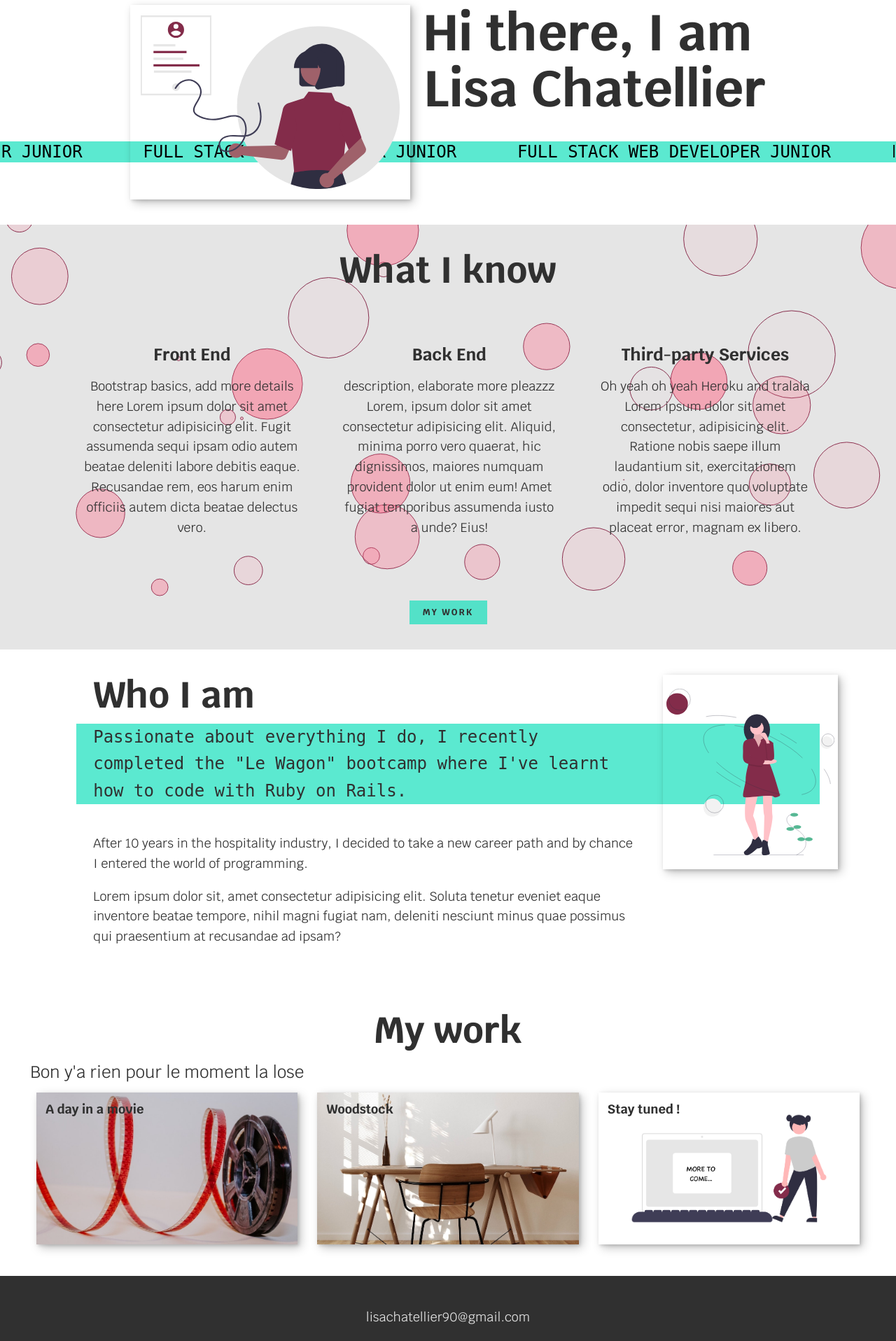
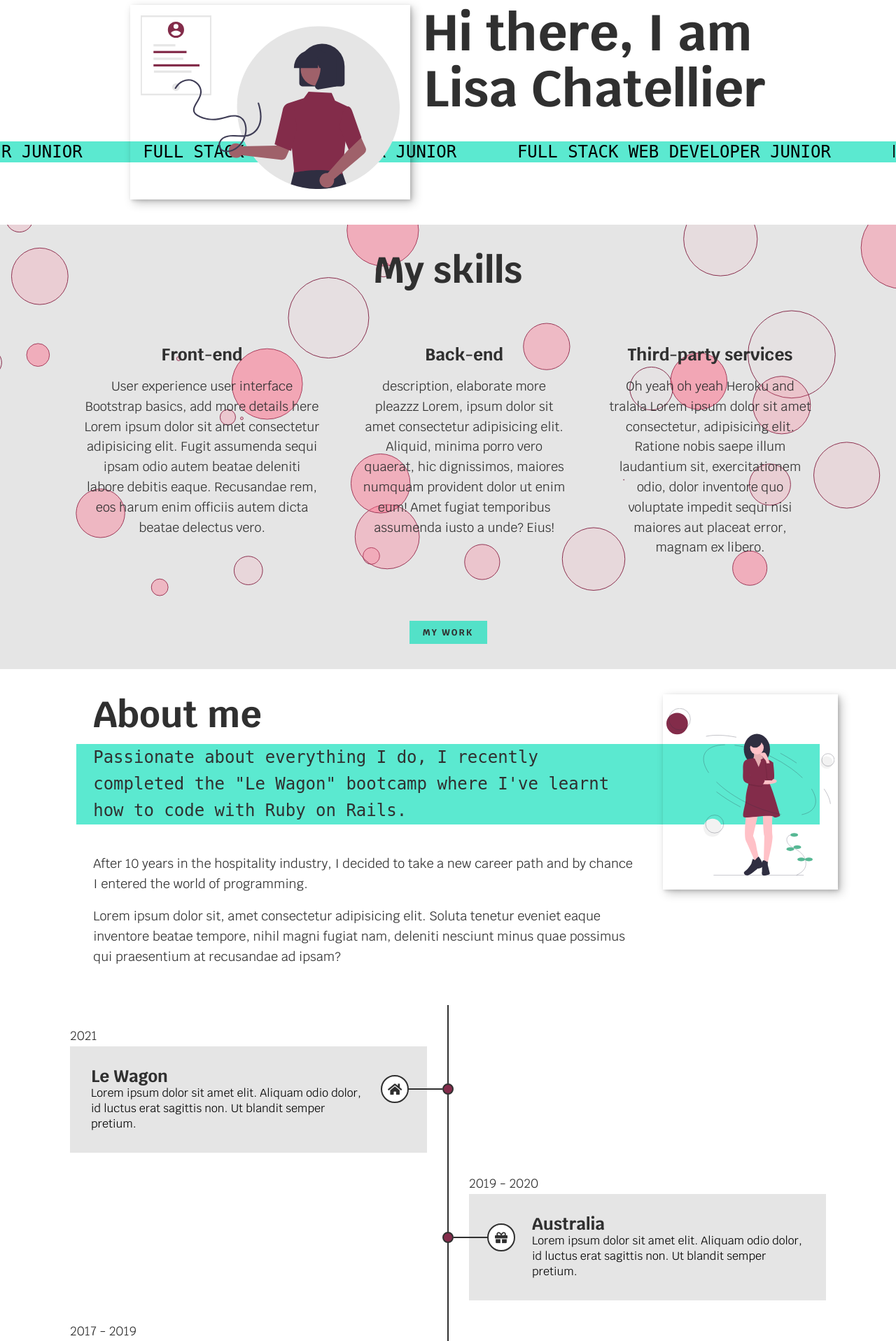
Before and after one commit to shinboram-90/cv-portfolio, a PHP site: page / in a window 1280 px wide. Shown: the part 108-2024 px from the top of the page at 70% size. Run offline with PHP 8.4, Linux system fonts and the light colour scheme; some web fonts are replaced.

Commit message:
root in place

```diff
--- a/assets/css/style.css
+++ b/assets/css/style.css
@@ -11,6 +11,7 @@
   --fw-bold: 700;
 
   --clr-light: #fff;
+  --clr-purple: #842c4b;
   --clr-dark: #303030;
   --clr-grey: #e5e5e5;
   --clr-accent: rgba(22, 224, 189, 0.7);
@@ -494,7 +495,197 @@ header {
   }
 }
 
-.container {
+.my-container {
   width: 100%;
   background-color: var(--clr-light);
 }
+
+/*------------------- TIMELINE -------------------*/
+
+.timeline {
+  position: relative;
+  width: 100%;
+  max-width: 1140px;
+  margin: 0 auto;
+  padding: 15px 0;
+}
+
+.timeline::after {
+  content: "";
+  position: absolute;
+  width: 2px;
+  background: var(--clr-dark);
+  top: 0;
+  bottom: 0;
+  left: 50%;
+  margin-left: -1px;
+}
+
+.container {
+  padding: 15px 30px;
+  position: relative;
+  background: inherit;
+  width: 50%;
+}
+
+.container.left {
+  left: 0;
+}
+
+.container.right {
+  left: 50%;
+}
+/*------------------- ROUND SHAPES -------------------*/
+.container::after {
+  content: "";
+  position: absolute;
+  width: 16px;
+  height: 16px;
+  top: calc(50% - 8px);
+  right: -8px;
+  background: var(--clr-purple);
+  border: 2px solid var(--clr-dark);
+  border-radius: 16px;
+  z-index: 1;
+}
+
+.container.right::after {
+  left: -8px;
+}
+
+.container::before {
+  content: "";
+  position: absolute;
+  width: 50px;
+  height: 2px;
+  top: calc(50% - 1px);
+  right: 8px;
+  background: var(--clr-dark);
+  z-index: 1;
+}
+
+.container.right::before {
+  left: 8px;
+}
+
+/* .container .date {
+  position: absolute;
+  display: inline-block;
+  top: calc(50% - 8px);
+  text-align: center;
+  text-transform: uppercase;
+  letter-spacing: 1px;
+  z-index: 1;
+}
+
+.container.left .date {
+  right: -75px;
+}
+
+.container.right .date {
+  left: -75px;
+} */
+
+/*------------------- ICONS -------------------*/
+.container .icon {
+  position: absolute;
+  display: inline-block;
+  width: 40px;
+  height: 40px;
+  padding: 9px 0;
+  top: calc(50% - 20px);
+  background: var(--clr-light);
+  border: 2px solid var(--clr-dark);
+  border-radius: 40px;
+  text-align: center;
+  font-size: 18px;
+  z-index: 1;
+}
+
+.container.left .icon {
+  right: 56px;
+}
+
+.container.right .icon {
+  left: 56px;
+}
+
+.container .content {
+  padding: 30px 90px 30px 30px;
+  background: var(--clr-grey);
+  position: relative;
+  /* border-radius: 0 500px 500px 0; */
+}
+
+.container.right .content {
+  padding: 30px 30px 30px 90px;
+  /* border-radius: 500px 0 0 500px; */
+}
+
+.container .content h2 {
+  margin: 0 0 10px 0;
+}
+
+.container .content p {
+  margin: 0;
+  font-size: 16px;
+  line-height: 22px;
+  color: #000000;
+}
+
+@media (max-width: 767.98px) {
+  .timeline::after {
+    left: 90px;
+  }
+
+  .container {
+    width: 100%;
+    padding-left: 120px;
+    padding-right: 30px;
+  }
+
+  .container.right {
+    left: 0%;
+  }
+
+  .container.left::after,
+  .container.right::after {
+    left: 82px;
+  }
+
+  .container.left::before,
+  .container.right::before {
+    left: 100px;
+    border-color: transparent var(--clr-dark) transparent transparent;
+  }
+
+  .container.left .date,
+  .container.right .date {
+    right: auto;
+    left: 15px;
+  }
+
+  .container.left .icon,
+  .container.right .icon {
+    right: auto;
+    left: 146px;
+  }
+
+  .container.left .content,
+  .container.right .content {
+    padding: 30px 30px 30px 90px;
+    /* border-radius: 500px 0 0 500px; */
+  }
+}
+
+.timeline .timeline-container .timeline-body:before {
+  content: "";
+  background: inherit;
+  width: 20px;
+  height: 20px;
+  display: block;
+  position: absolute;
+  left: -10px;
+  transform: rotate(45deg);
+  border-radius: 0 0 0 2px;
+}
--- a/home.html
+++ b/home.html
@@ -34,13 +34,13 @@
         <ul class="nav__list">
           <li class="nav__item"><a href="#home" class="nav__link">Home</a></li>
           <li class="nav__item">
-            <a href="#services" class="nav__link">My Services</a>
+            <a href="#services" class="nav__link">My skills</a>
           </li>
           <li class="nav__item">
-            <a href="#about" class="nav__link">About Me</a>
+            <a href="#about" class="nav__link">About me</a>
           </li>
           <li class="nav__item">
-            <a href="#work" class="nav__link">My Work</a>
+            <a href="#work" class="nav__link">My work</a>
           </li>
         </ul>
       </nav>
@@ -65,21 +65,22 @@
 
     <div id="particles-js"></div>
     <section class="my-services" id="services">
-      <h2 class="section__title section__title--services">What I know</h2>
+      <h2 class="section__title section__title--services">My skills</h2>
       <div class="services">
         <div class="service">
-          <h3>Front End</h3>
+          <h3>Front-end</h3>
           <p class="service__p">
-            Bootstrap basics, add more details here Lorem ipsum dolor sit amet
-            consectetur adipisicing elit. Fugit assumenda sequi ipsam odio autem
-            beatae deleniti labore debitis eaque. Recusandae rem, eos harum enim
-            officiis autem dicta beatae delectus vero.
+            User experience user interface Bootstrap basics, add more details
+            here Lorem ipsum dolor sit amet consectetur adipisicing elit. Fugit
+            assumenda sequi ipsam odio autem beatae deleniti labore debitis
+            eaque. Recusandae rem, eos harum enim officiis autem dicta beatae
+            delectus vero.
           </p>
         </div>
         <!-- service -->
 
         <div class="service">
-          <h3>Back End</h3>
+          <h3>Back-end</h3>
           <p class="service__p">
             description, elaborate more pleazzz Lorem, ipsum dolor sit amet
             consectetur adipisicing elit. Aliquid, minima porro vero quaerat,
@@ -90,7 +91,7 @@
         <!-- service -->
 
         <div class="service">
-          <h3>Third-party Services</h3>
+          <h3>Third-party services</h3>
           <p class="service__p">
             Oh yeah oh yeah Heroku and tralala Lorem ipsum dolor sit amet
             consectetur, adipisicing elit. Ratione nobis saepe illum laudantium
@@ -104,9 +105,9 @@
     </section>
 
     <!-- ABOUT ME -->
-    <div class="container">
+    <div class="my-container">
       <section class="about-me" id="about">
-        <h2 class="section__title section__title--about">Who I am</h2>
+        <h2 class="section__title section__title--about">About me</h2>
         <p class="section__subtitle section__subtitle--about">
           Passionate about everything I do, I recently completed the "Le Wagon"
           bootcamp where I've learnt how to code with Ruby on Rails.
@@ -123,6 +124,7 @@
             recusandae ad ipsam?
           </p>
         </div>
+
         <img
           src="/images/about.svg"
           alt="illustration of a girl"
@@ -131,10 +133,92 @@
       </section>
     </div>
 
+    <div class="timeline">
+      <div class="container left">
+        <!-- <div class="timeline-icon">
+          <i class="far fa-grin-wink"></i>
+        </div> -->
+
+        <div class="date">2021</div>
+        <i class="icon fa fa-home"></i>
+        <div class="content">
+          <h3>Le Wagon</h3>
+          <p>
+            Lorem ipsum dolor sit amet elit. Aliquam odio dolor, id luctus erat
+            sagittis non. Ut blandit semper pretium.
+          </p>
+        </div>
+      </div>
+      <div class="container right">
+        <div class="date">2019 - 2020</div>
+        <i class="icon fa fa-gift"></i>
+        <div class="content">
+          <h3>Australia</h3>
+          <p>
+            Lorem ipsum dolor sit amet elit. Aliquam odio dolor, id luctus erat
+            sagittis non. Ut blandit semper pretium.
+          </p>
+        </div>
+      </div>
+      <div class="container left">
+        <div class="date">2017 - 2019</div>
+        <i class="icon fa fa-user"></i>
+        <div class="content">
+          <h3>South Korea</h3>
+          <p>
+            Lorem ipsum dolor sit amet elit. Aliquam odio dolor, id luctus erat
+            sagittis non. Ut blandit semper pretium.
+          </p>
+        </div>
+      </div>
+      <div class="container right">
+        <div class="date">2016</div>
+        <i class="icon fa fa-running"></i>
+        <div class="content">
+          <h3>Bachelor's degree</h3>
+          <p>
+            Lorem ipsum dolor sit amet elit. Aliquam odio dolor, id luctus erat
+            sagittis non. Ut blandit semper pretium.
+          </p>
+        </div>
+      </div>
+      <!-- <div class="container left">
+        <div class="date">10 Feb</div>
+        <i class="icon fa fa-cog"></i>
+        <div class="content">
+          <h3>Lorem ipsum dolor sit amet</h3>
+          <p>
+            Lorem ipsum dolor sit amet elit. Aliquam odio dolor, id luctus erat
+            sagittis non. Ut blandit semper pretium.
+          </p>
+        </div>
+      </div>
+      <div class="container right">
+        <div class="date">01 Jan</div>
+        <i class="icon fa fa-certificate"></i>
+        <div class="content">
+          <h3>Lorem ipsum dolor sit amet</h3>
+          <p>
+            Lorem ipsum dolor sit amet elit. Aliquam odio dolor, id luctus erat
+            sagittis non. Ut blandit semper pretium.
+          </p>
+        </div>
+      </div> -->
+    </div>
+    <section>
+      <p>For more details, download my CV here:</p>
+      <a class="btn" href="images/En CV Lisa Chatellier.pdf" download
+        >English version</a
+      >
+      <a class="btn" href="images/Fr CV Lisa Chatellier.pdf" download
+        >French version</a
+      >
+    </section>
+
     <!-- MY WORK -->
     <section class="my-work" id="work">
       <h2 class="section__title">My work</h2>
-      <p class="section__subtitle">Bon y'a rien pour le moment la lose</p>
+      <p class="section__subtitle">Under construction</p>
       <div class="portfolio">
         <a
           href="https://a-day-in-a-movie.herokuapp.com"
```
Also changed, not shown: 2 other files.
